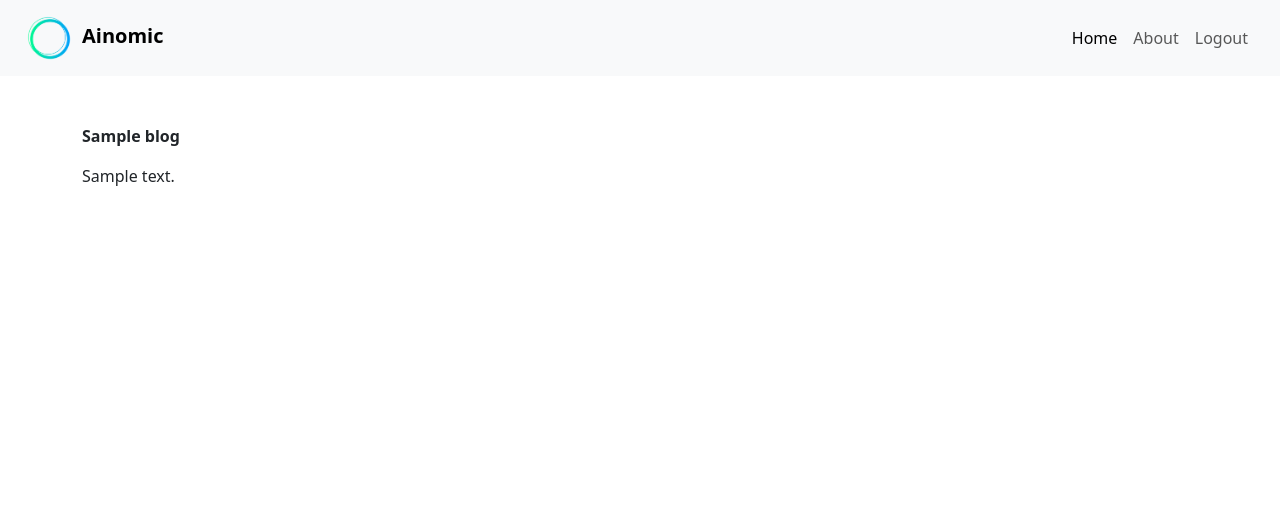
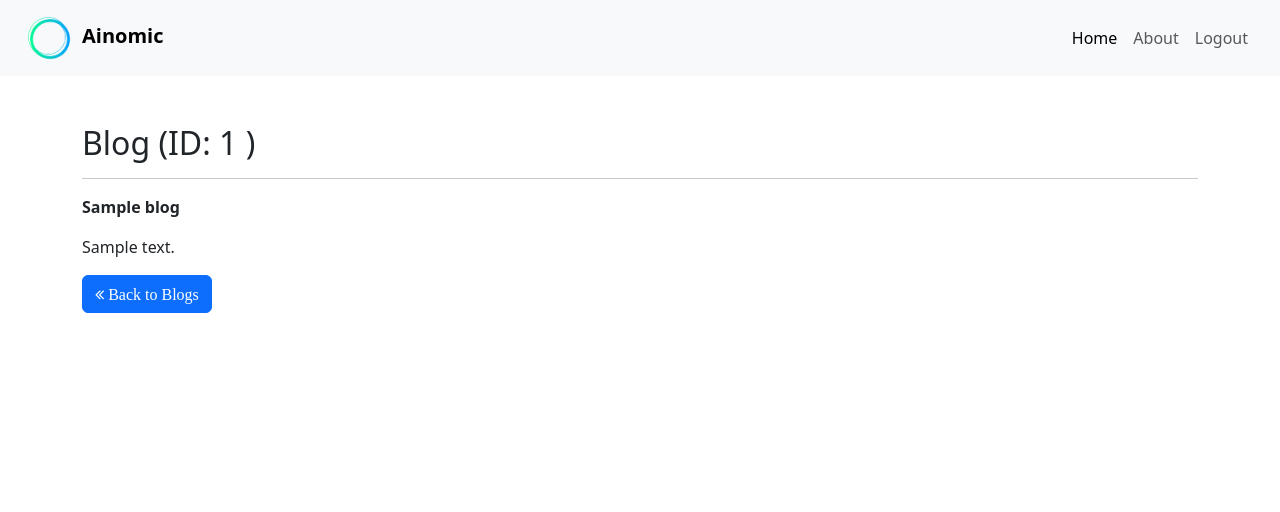
Before and after one commit to ainomic/personal-blog-site, a Django app: template personal_blog/templates/view_blog.html in a window 1280 px wide. Shown: the top 512 px of the page. Run offline with Django 4.2, Linux system fonts and the light colour scheme; the template is opened without the code that fills it: most values are stand-ins (such as "Sample title", 1, 10 or a date in 2020); data that the repository does not hold is empty.

Commit message:
Fix view blog commit

```diff
--- a/personal_blog/ainomic_blog/views.py
+++ b/personal_blog/ainomic_blog/views.py
@@ -63,7 +63,7 @@ def update_blog(request,id):
         updated_blog.title=updated_title
         updated_blog.desc=updated_desc
         updated_blog.save()
-        return redirect("/blogs/" + str(id))
+        return redirect("/")
     blog_list=Blog.objects.get(id=id)
     return render(request,"update.html",{"blog_list":blog_list})
 
--- a/personal_blog/templates/view_blog.html
+++ b/personal_blog/templates/view_blog.html
@@ -2,8 +2,11 @@
 {% block body %}
 
 <div class="container py-5">
+    <h2>Blog (ID: {{blog_list.id}} )</h2>
+    <hr>
 <p><strong>{{blog_list.title}}</strong></p>
 <p class="justify-content-*">{{blog_list.desc}}</p>
+<a href="/"><button type="button" class="btn btn-primary"><i class="fa fa-angle-double-left"> Back to Blogs</i></button></a>
 </div>
 
 
```
